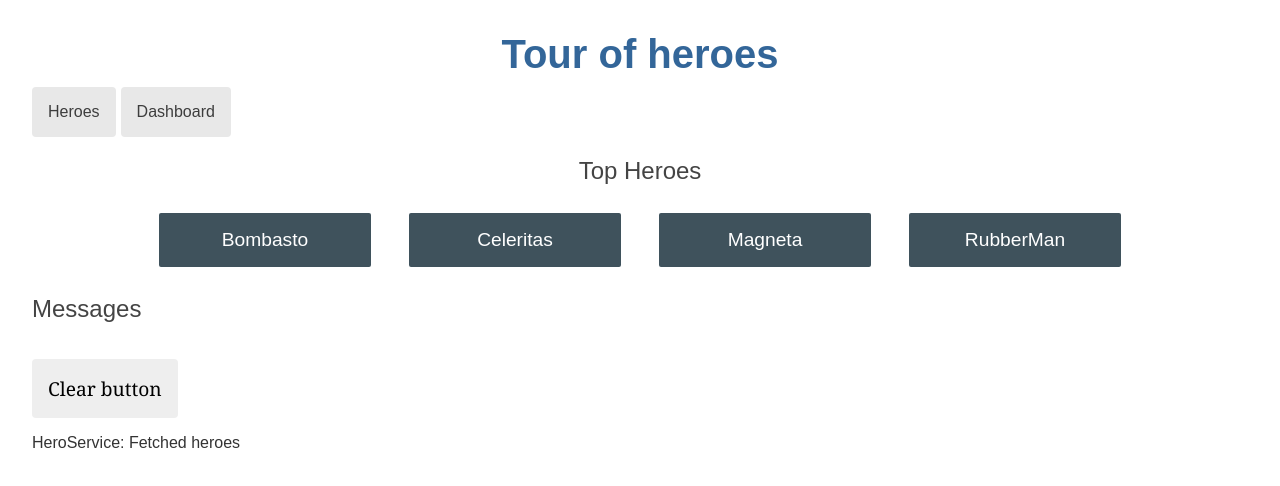
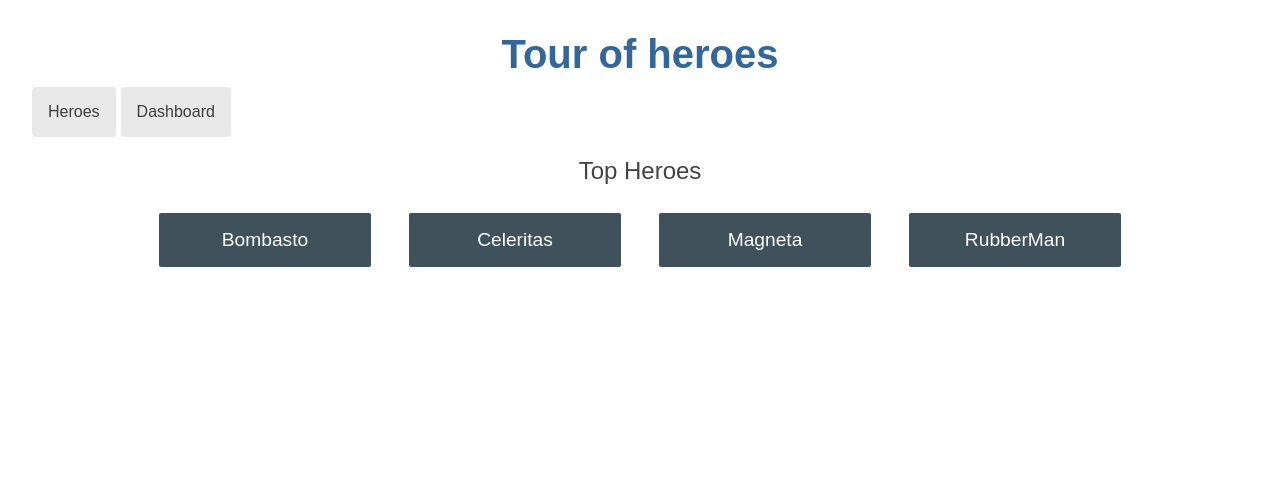
Before and after one commit to SVKdano/angular_TourOfHeroes, an Angular app in the folder angular-tour-of-heroes/: page /dashboard in a window 1280 px wide. Shown: the top 486 px of the page. Built offline with nearby package versions, Linux system fonts and the light colour scheme.

Commit message:
Enable Https functions chapter done + remove mesages from dashboard and main page

```diff
--- a/angular-tour-of-heroes/src/app/app.component.html
+++ b/angular-tour-of-heroes/src/app/app.component.html
@@ -5,4 +5,3 @@
 </nav>
 <!-- tells the router where to display routed views -->
 <router-outlet></router-outlet>
-<app-messages></app-messages>
--- a/angular-tour-of-heroes/src/app/app.module.ts
+++ b/angular-tour-of-heroes/src/app/app.module.ts
@@ -8,6 +8,9 @@ import { HeroDetailComponent } from './hero-detail/hero-detail.component';
 import { MessagesComponent } from './messages/messages.component';
 import { AppRoutingModule } from './app-routing.module';
 import { DashboardComponent } from './dashboard/dashboard.component';
+
+//enable https everywhere in project + add to imports
+import { HttpClientModule } from "@angular/common/http";
 
 @NgModule({
   declarations: [
@@ -20,7 +23,8 @@ import { DashboardComponent } from './dashboard/dashboard.component';
     imports: [
         BrowserModule,
         FormsModule,
-        AppRoutingModule
+        AppRoutingModule,
+        HttpClientModule
     ],
   providers: [],
   bootstrap: [AppComponent]
```
Also changed, not shown: angular-tour-of-heroes/src/app/dashboard/dashboard.component.html (line endings or trailing spaces).
